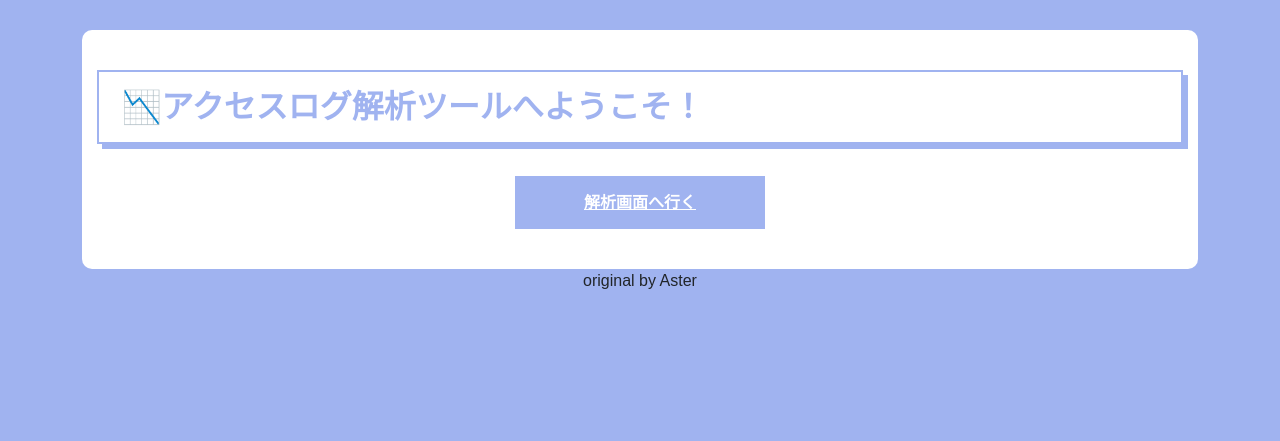
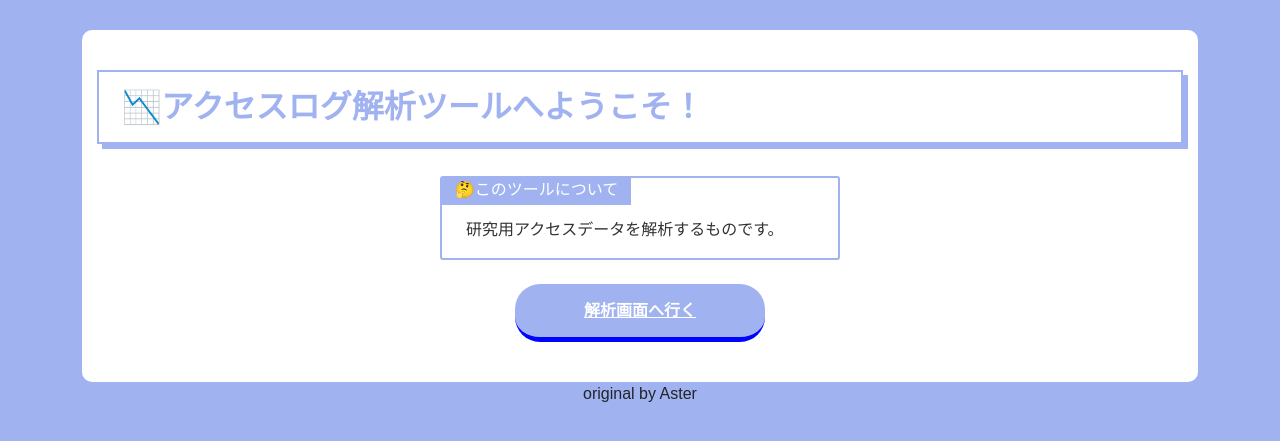
Before and after one commit to ishimarusbiz-png/dbprac, a Flask app: page /main in a window 1280 px wide. Shown: the top 441 px of the page. Run offline with Flask 3, Linux system fonts and the light colour scheme; some web fonts are replaced.

Commit message:
サーバー設定を再修正

```diff
--- a/app.py
+++ b/app.py
@@ -34,6 +34,6 @@ def main_page():
 if __name__ == "__main__":
     # Renderは環境変数 PORT を指定してくるので、それを読み取る
     # 指定がない場合は 10000 を使う（Renderのデフォルトに合わせる）
-    port = int(os.environ.get("PORT", 5000))
+    port = int(os.environ.get("PORT", 10000))
     # host="0.0.0.0" は必須！これがないと外から繋がらない
     app.run(host="0.0.0.0", port=port)
--- a/templates/index.html
+++ b/templates/index.html
@@ -5,5 +5,10 @@
 {% block content %}
 <h2 class="heading-18">📉アクセスログ解析ツールへようこそ！</h2>
 <br>
+<div class="box-012">
+    <span>🤔このツールについて</span>
+    <p>研究用アクセスデータを解析するものです。</p>
+</div>
+<br>
 <a href="/apppage" class="button-4" >解析画面へ行く</a>
 {% endblock %}
--- a/templates/layout.html
+++ b/templates/layout.html
@@ -47,7 +47,7 @@
             margin:0 auto;
             padding: .9em 2em;
             border: none;
-            border-bottom: solid 5px #0004ff
+            border-bottom: solid 5px #0004ff;
             border-radius: 25px;
             background-color: #a0b3f0;
             color: #fff;
@@ -78,7 +78,7 @@
             border-radius: 5px;     /* 角を丸く */
             font-size: 16px;        /* 文字を少し大きく */
             display: block;        /* 改行できるようにする */
-            margin: 10px auto; 100%;
+            margin: 10px auto; width: 100%;
 
             background: a8a8be;
             font-size: 1em;
@@ -89,7 +89,7 @@
             color: #999;
         }
         .list-4 {
-    border: 2px solid #0000ff
+    border: 2px solid #a0b3f0;
         }
 
         .list-4 div {
@@ -98,7 +98,7 @@
             align-items: center;
             margin: 0;
             padding: 10px 0;
-            background-color: #0004ff
+            background-color: #a0b3f0;
             color: #fff;
             font-weight: 600;
         }
@@ -114,9 +114,28 @@
         }
 
         .list-4 li::marker {
-            color: #0004ff
+            color: #0004ff;
             font-size: 1.1em;
         }
+.box-012 {
+    max-width: 400px;
+    margin: 0 auto;
+    border: 2px solid #a0b3f0;
+    border-radius: 3px;
+    overflow: hidden;
+}
+
+.box-012 span {
+    padding: .4em .8em;
+    background-color: #a0b3f0;
+    color: #fff;
+}
+
+.box-012 p {
+    margin: 0;
+    padding: 1em 1.5em;
+    color: #333;
+}
     </style>
     <meta name="viewport" content="width=device-width, initial-scale=1.0">
 
```
